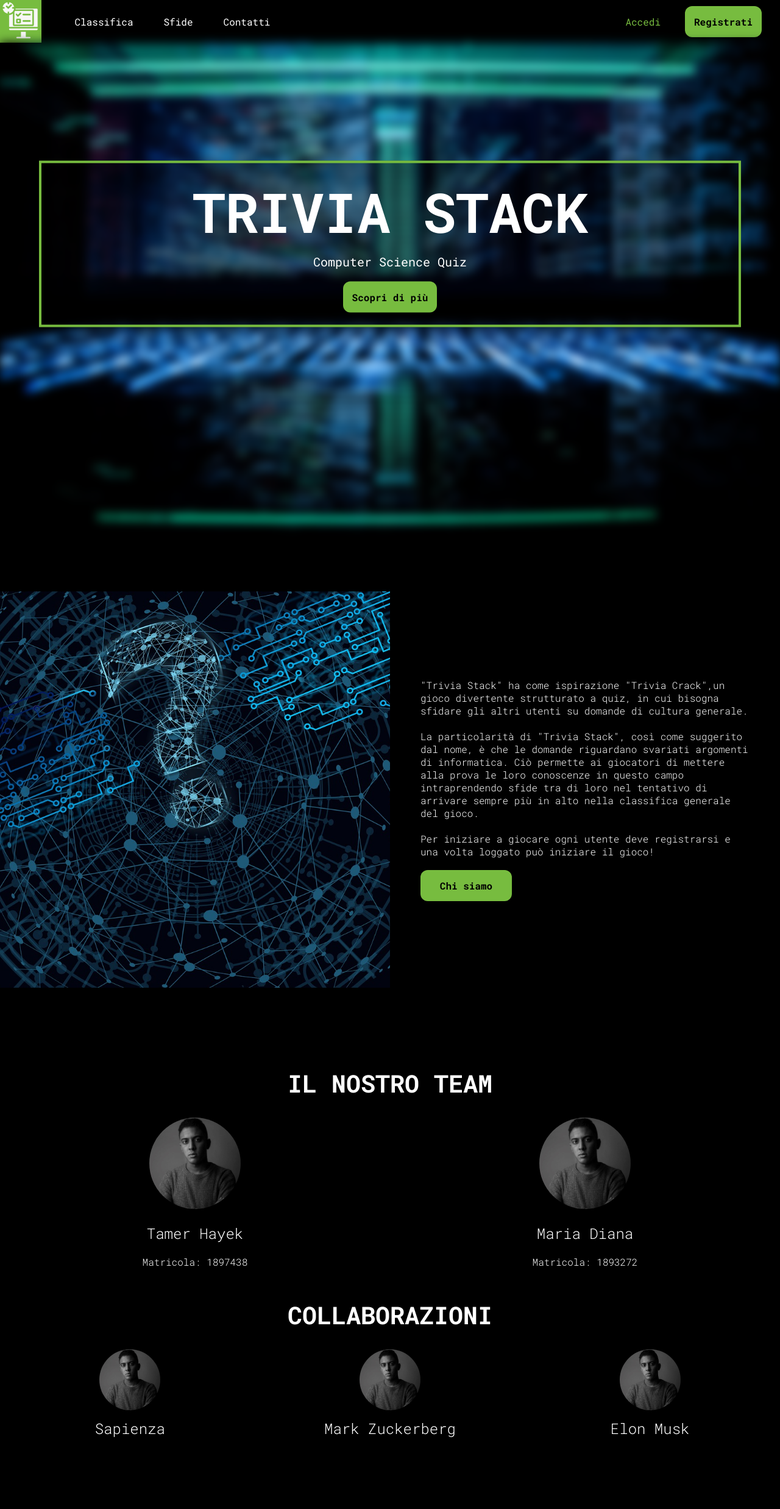
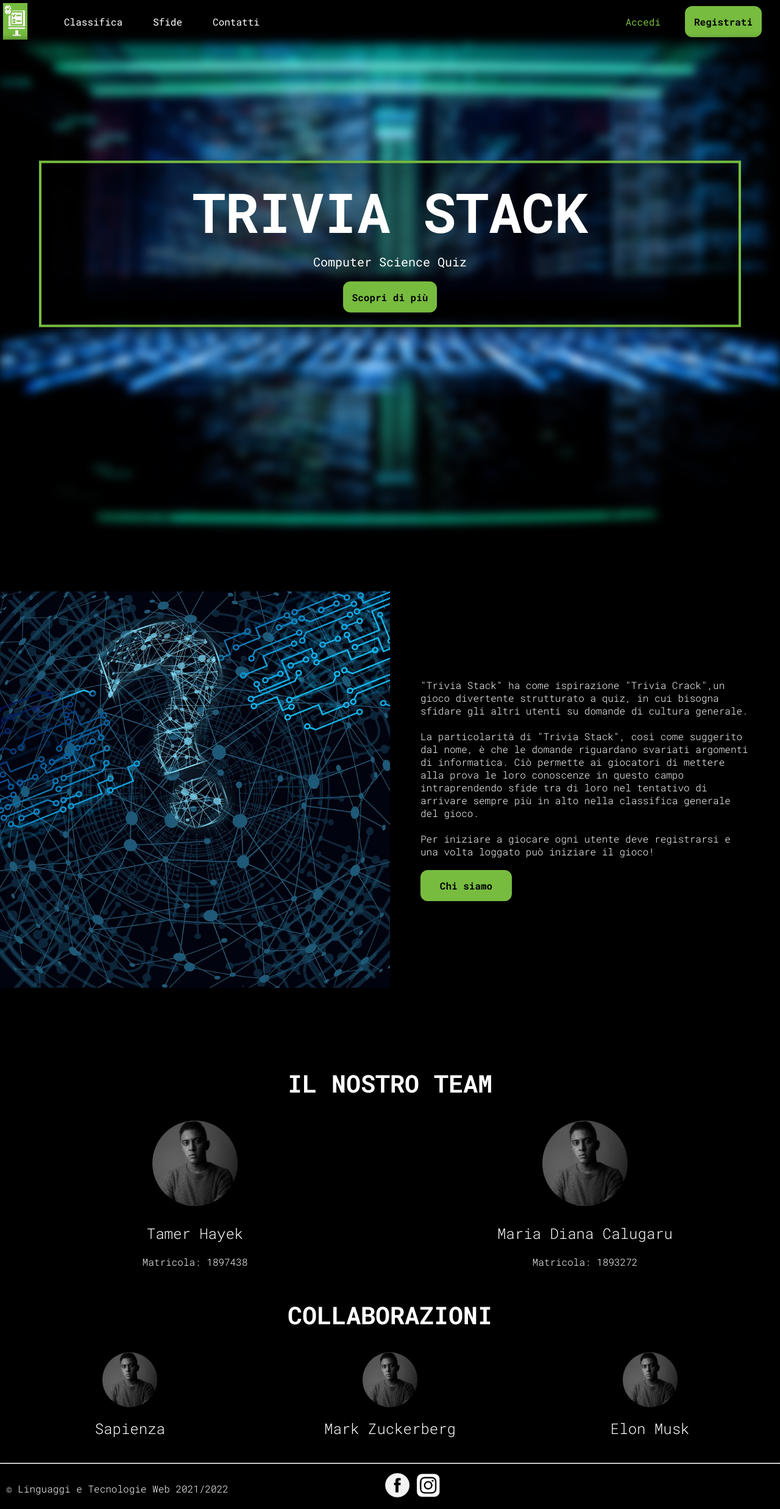
Before and after one commit to tamerhayek/progetto-ltw, a PHP site: page / in a window 1280 px wide. Shown: the whole page at 61% size. Before the commit the page ends 2357 px from the top, so only its background shows below. Run offline with PHP 8.4, Linux system fonts and the light colour scheme.

Commit message:
prova footer

```diff
--- a/classifica/index.php
+++ b/classifica/index.php
@@ -38,7 +38,7 @@
       <?php
       if (isset($_COOKIE['userArray'])) {
         $data = json_decode($_COOKIE['userArray'], true);
-        echo '<a class="button" href="../profilo/"><img src="src/images/icons/profile.svg" alt="Icona Profilo">' . $data['username'] . '</a>';
+        echo '<a class="button" href="../profilo/"><img src="../src/images/icons/profile.svg" alt="Icona Profilo">' . $data['username'] . '</a>';
         echo "<a class='login' href='?logout=true'>Esci</a>";
       } else {
         echo "<a class='login' href='../auth/accesso/'>Accedi</a>";
@@ -50,7 +50,7 @@
 
   <!-- CLASSIFICA -->
   <div class="descrizione">
-    <h2>CLASSIFICA DEI PRIMI 10 GIOCATORI</h2>
+    <h2>I MIGLIORI GIOCATORI</h2>
   </div><br>
   <div class="container">
     <table class="table">
--- a/index.css
+++ b/index.css
@@ -204,3 +204,25 @@
         font-size: 14px;
     }
 }
+
+
+/* FOOTER */
+.footer{
+    display:flex;
+    padding: 10px;
+}
+
+.copyright{
+    padding-top: 20px;
+}
+
+.loghi{
+    padding-left: 20%;
+    display: flex;
+}
+
+img{
+    height: 50px;
+    width: 50px;
+    padding: 5px;
+}
--- a/index.php
+++ b/index.php
@@ -84,7 +84,7 @@
       </div>
       <div class="dev">
         <img src="src/images/dev/tamer-hayek.jpg">
-        <h3>Maria Diana</h3>
+        <h3>Maria Diana Calugaru</h3>
             <p>Matricola: 1893272</p>
       </div>
     </div>
@@ -103,7 +103,22 @@
         <h3>Elon Musk</h3>
       </div>
     </div>
+    <hr>
 
+    <!-- FOOTER -->
+    <div class="footer">
+          <div>
+            <p class="copyright"> &copy; Linguaggi e Tecnologie Web 2021/2022</p>
+          </div>
+          <div class="loghi">
+            <div class="facebook">
+                <img src="src/images/facebook.png">
+            </div>
+            <div class="instagram">
+                <img src="src/images/instagram.png">
+            </div>
+          </div>
+    </div>
 </body>
 
 </html>
--- a/profilo/index.php
+++ b/profilo/index.php
@@ -24,6 +24,7 @@
     <script src="http://ajax.googleapis.com/ajax/libs/jquery/3.6.0/jquery.min.js"></script>
     <script>
         $(document).ready(function() {
+
 
         });
     </script>
```
Also changed, not shown: classifica/classifica.css (+8 -4 lines), src/images/facebook.png (added), src/images/instagram.png (added).
